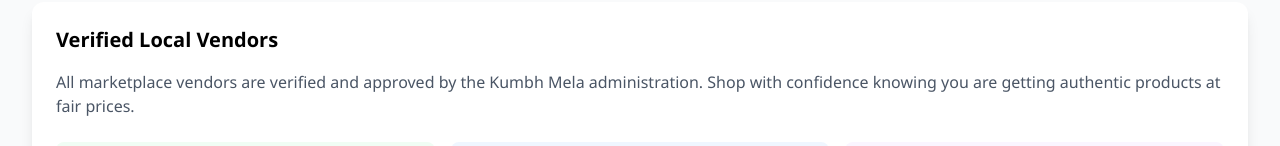
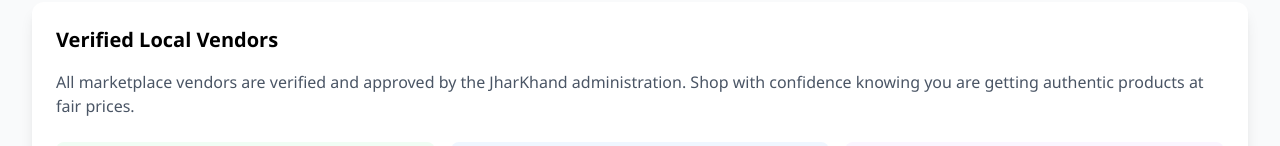
Before and after one commit to Sourav-student/SIH-project, a Next.js app: page /marketplace in a window 1280 px wide. Shown: the part 568-714 px from the top of the page. Built offline with nearby package versions, Linux system fonts and the light colour scheme.

Commit message:
updated marketplaces

```diff
--- a/src/app/marketplace/page.tsx
+++ b/src/app/marketplace/page.tsx
@@ -65,7 +65,7 @@
         <div className="mt-12 bg-white rounded-xl shadow-lg p-6">
           <h2 className="text-lg sm:text-xl font-semibold mb-4">Verified Local Vendors</h2>
           <p className="text-gray-600 mb-6 text-sm sm:text-base">
-            All marketplace vendors are verified and approved by the Kumbh Mela administration.
+            All marketplace vendors are verified and approved by the JharKhand administration.
             Shop with confidence knowing you are getting authentic products at fair prices.
           </p>
           <div className="grid grid-cols-1 sm:grid-cols-2 md:grid-cols-3 gap-4">
```
